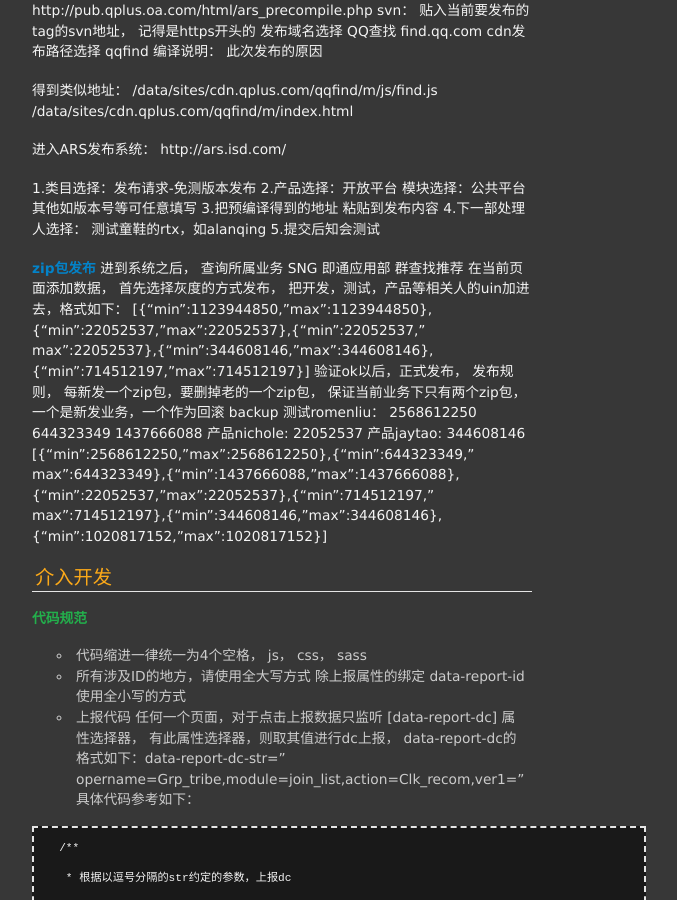
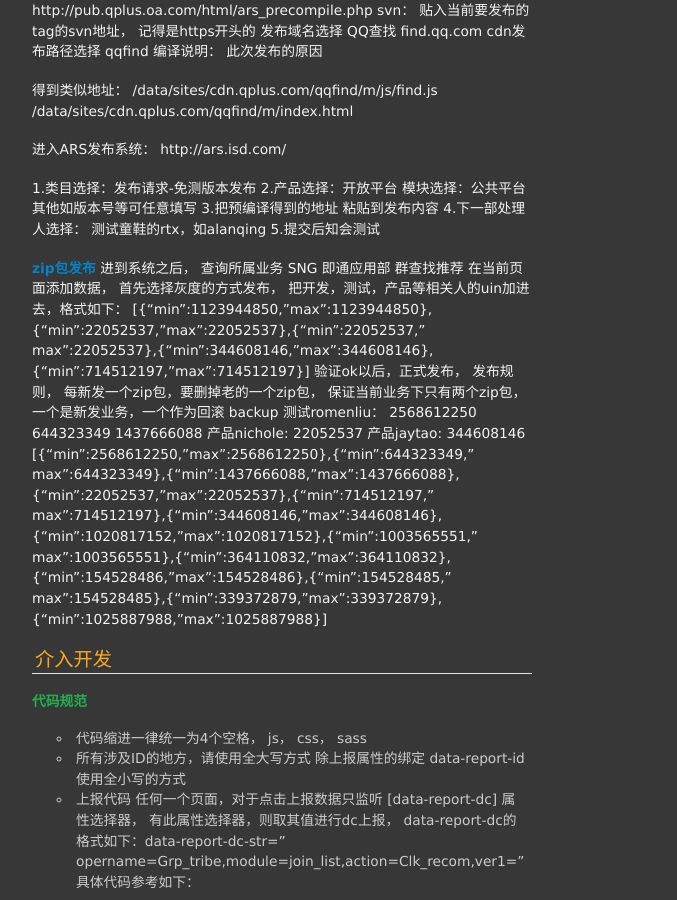
Before and after one commit to materliu/materliu.github.io, a Jekyll site: the page built from all/tencent/_posts/2014-03-19-手Q群查找README.md, in a window 1280 px wide and 900 px high, scrolled down 4067 px. Shown: the whole window, without its empty margins (273-950 px from the left). Built offline with Jekyll 4.4.1, drawn with Linux system fonts in a browser that asks for light colours; Markdown is read by kramdown in place of the engine named in the settings; some of the changed text lies outside the part shown.

Commit message:
添加mobile_monitor的订阅方法

```diff
--- a/all/tencent/_posts/2014-03-19-手Q群查找README.md
+++ b/all/tencent/_posts/2014-03-19-手Q群查找README.md
@@ -162,7 +162,7 @@
 测试romenliu： 2568612250  644323349  1437666088
 产品nichole: 22052537
 产品jaytao: 344608146
-[{"min":2568612250,"max":2568612250},{"min":644323349,"max":644323349},{"min":1437666088,"max":1437666088},{"min":22052537,"max":22052537},{"min":714512197,"max":714512197},{"min":344608146,"max":344608146},{"min":1020817152,"max":1020817152}]
+[{"min":2568612250,"max":2568612250},{"min":644323349,"max":644323349},{"min":1437666088,"max":1437666088},{"min":22052537,"max":22052537},{"min":714512197,"max":714512197},{"min":344608146,"max":344608146},{"min":1020817152,"max":1020817152},{"min":1003565551,"max":1003565551},{"min":364110832,"max":364110832},{"min":154528486,"max":154528486},{"min":154528485,"max":154528485},{"min":339372879,"max":339372879},{"min":1025887988,"max":1025887988}]
 
 
 
```
Also changed, not shown: all/tencent/_posts/2014-04-01-mobile_monitor订阅监控报警.md (added, +14 -0 lines).
